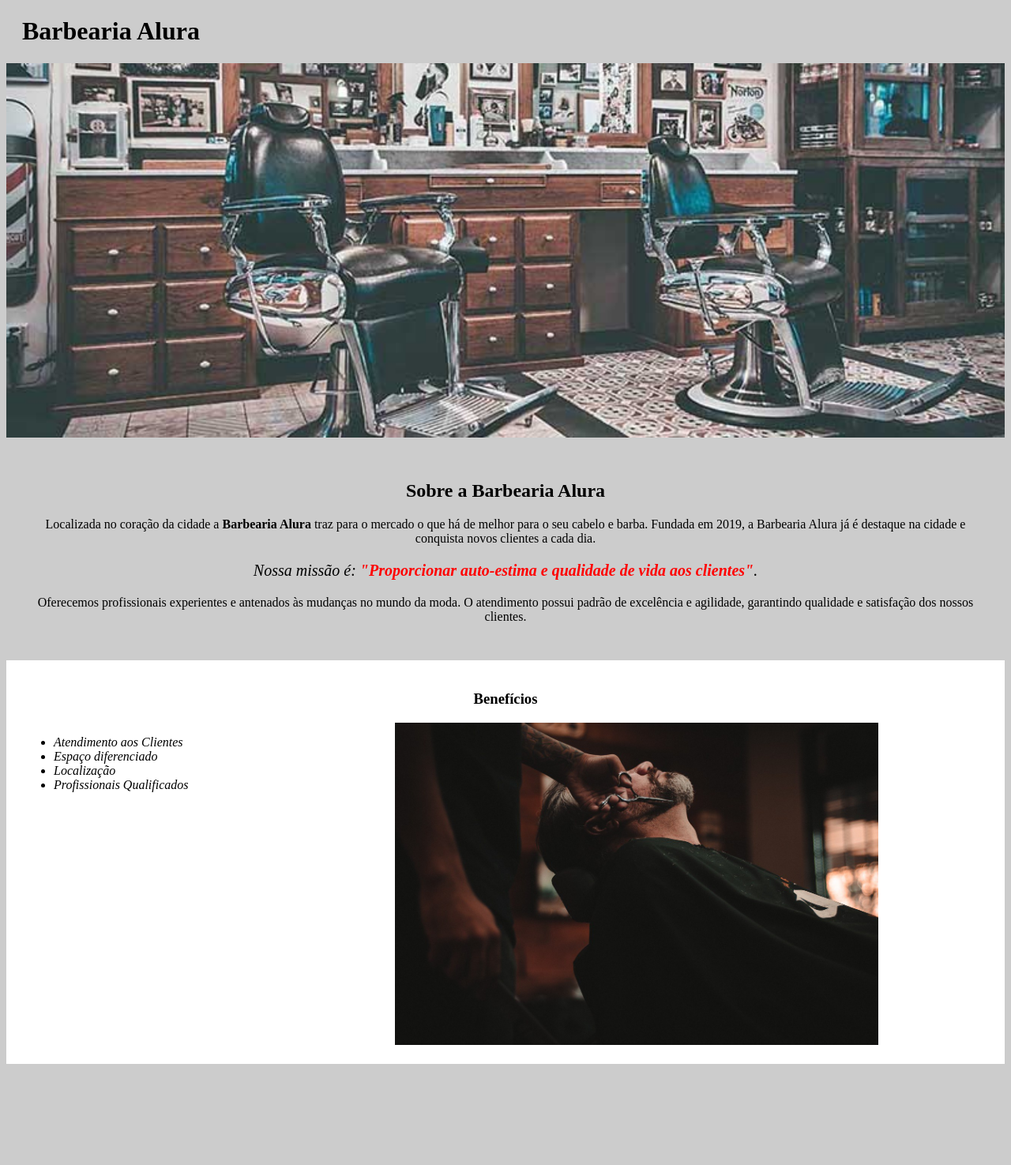
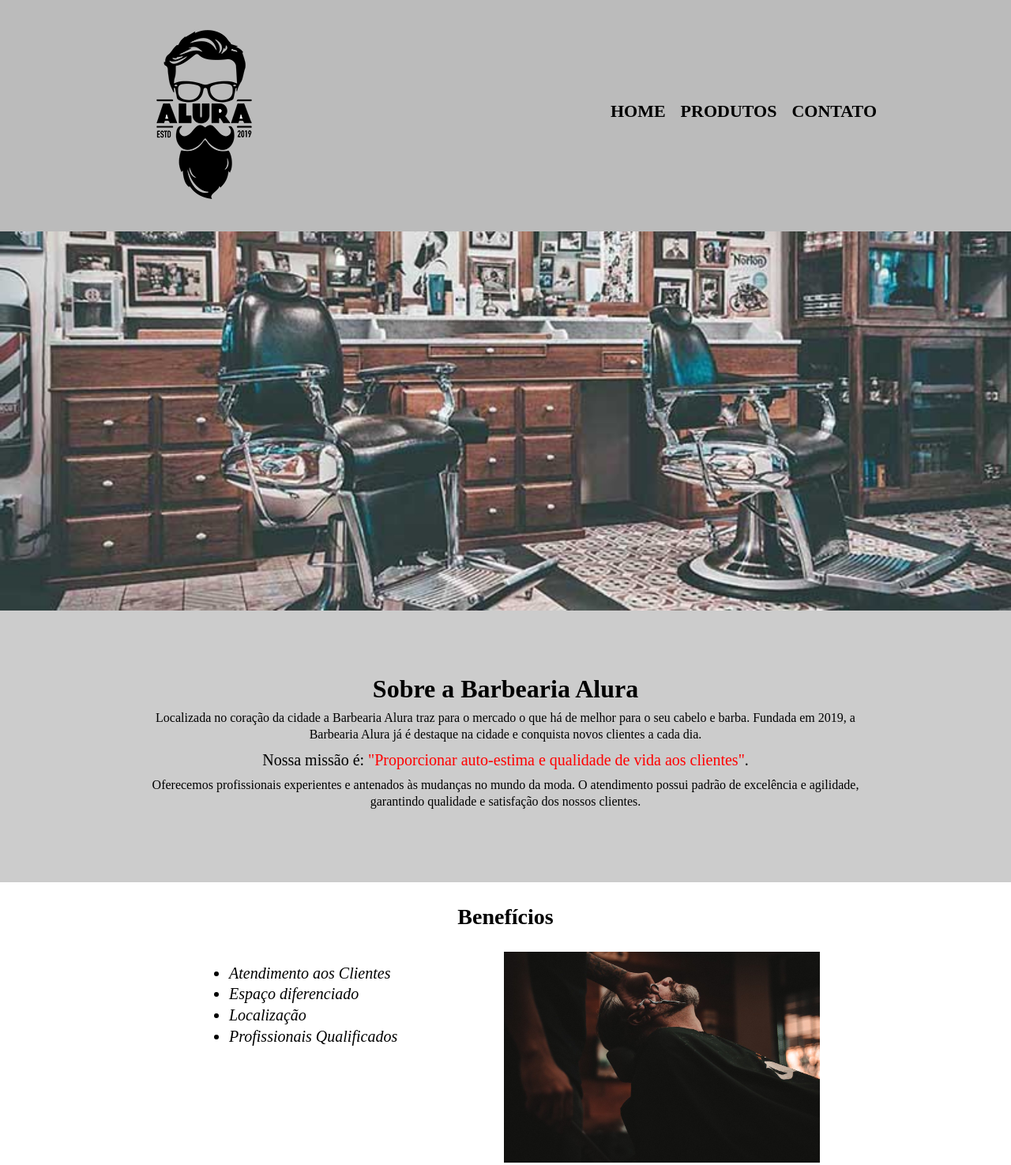
Before and after one commit to joaoiacillo/oracle-next-education, a plain HTML site: page cursos-HTML-CSS/index.html in a window 1280 px wide. Shown: the top 1475 px of the page at 79% size. Before the commit the page ends 1355 px from the top, so only its background shows below. Drawn offline with Linux system fonts and the light colour scheme.

Commit message:
✨ Implement Common CSS & Add Header, Footer to Main Page

```diff
--- a/cursos-HTML-CSS/css/index.css
+++ b/cursos-HTML-CSS/css/index.css
@@ -1,6 +1,4 @@
-body {
-    background: #cccccc;
-}
+/* || Common || */
 
 p {
     text-align: center;
@@ -10,40 +8,60 @@ em strong {
     color: #ff0000;
 }
 
-ul {
-    display: inline-block;
-    vertical-align: top;
-    width: 20%;
-    margin-right: 15%;
-}
+/* || Banner || */
 
 #banner {
     width: 100%;
+}
+
+/* || Main Section || */
+
+main {
+    background: #cccccc;
+    padding: 80px 0;
+}
+
+main h2 {
+    text-align: center;
+    font-size: 32px;
+    font-weight: bold;
+}
+
+main p {
+    margin: 1.2% 0;
+    line-height: 1.3rem;
 }
 
 #mission {
     font-size: 20px;
 }
 
+/* || Benefits || */
+
 #benefits {
     background: white;
-    padding: 20px;
+    padding: 30px 15rem;
 }
 
-#main-section {
-    background: #cccccc;
-    padding: 30px;
+#benefits h3 {
+    margin: 0 0 30px 0;
+    text-align: center;
+    font-size: 28px;
+    font-weight: bold;
 }
 
-.main-heading {
-    padding-left: 20px;
-}
-
-.text-center {
-    text-align: center;
+#benefits ul {
+    width: 28%;
+    margin-right: 15%;
+    padding: 10px 0 0 50px;
+    display: inline-block;
+    vertical-align: top;
+    font-size: 20px;
+    list-style-type: disc;
 }
 
 .itens {
+    margin: 3% 0;
     font-style: italic;
 }
 
--- a/cursos-HTML-CSS/css/produtos.css
+++ b/cursos-HTML-CSS/css/produtos.css
@@ -1,38 +1,3 @@
-header {
-    background: #bbb;
-    padding: 20px 0;
-}
-
-nav {
-    position: absolute;
-    top: 110px;
-    right: 0;
-}
-
-nav li {
-    display: inline;
-    margin-left: 15px;
-}
-
-nav a {
-    color: #000;
-    text-transform: uppercase;
-    text-decoration: none;
-    font-weight: bold;
-    font-size: 22px;
-}
-
-nav a:hover {
-    color: #c78c19;
-    text-decoration: underline;
-}
-
-.container {
-    position: relative;
-    max-width: 940px;
-    margin: 0 auto;
-}
-
 .products {
     padding: 50px 0;
 }
@@ -81,15 +46,3 @@ nav a:hover {
     font-size: 22px;
     font-weight: bold;
 }
-
-footer {
-    padding: 40px 0;
-    background-image: url(../imgs/bg.jpg);
-    text-align: center;
-}
-
-.copyright {
-    margin: 20px 0 0;
-    color: white;
-    font-size: 13px;
-}
--- /dev/null
+++ b/cursos-HTML-CSS/css/style.css
@@ -0,0 +1,64 @@
+/* || Common || */
+
+body.gray {
+    background: #cccccc;
+}
+
+/* || Text || */
+
+.text-center {
+    text-align: center;
+}
+
+/* || Container || */
+
+.container {
+    position: relative;
+    max-width: 940px;
+    margin: 0 auto;
+}
+
+/* || Header || */
+
+header {
+    background: #bbb;
+    padding: 20px 0;
+}
+
+nav {
+    position: absolute;
+    top: 110px;
+    right: 0;
+}
+
+nav li {
+    display: inline;
+    margin-left: 15px;
+}
+
+nav a {
+    color: #000;
+    text-transform: uppercase;
+    text-decoration: none;
+    font-weight: bold;
+    font-size: 22px;
+}
+
+nav a:hover {
+    color: #c78c19;
+    text-decoration: underline;
+}
+
+/* || Footer || */
+
+footer {
+    padding: 40px 0;
+    background-image: url(../imgs/bg.jpg);
+    text-align: center;
+}
+
+.copyright {
+    margin: 20px 0 0;
+    color: white;
+    font-size: 13px;
+}
--- a/cursos-HTML-CSS/index.html
+++ b/cursos-HTML-CSS/index.html
@@ -5,17 +5,29 @@
     <meta http-equiv="X-UA-Compatible" content="IE=edge" />
     <meta name="viewport" content="width=device-width, initial-scale=1.0" />
     <title>Barbearia Alura</title>
+    <link rel="stylesheet" href="css/reset.css">
+    <link rel="stylesheet" href="css/style.css" />
     <link rel="stylesheet" href="css/index.css" />
 </head>
-<body>
+<body class="gray">
     <header>
-        <h1 class="main-heading">Barbearia Alura</h1>
+        <div class="container">
+            <h1><img src="imgs/logo.png" alt="logo da barbearia alura"></h1>
+
+            <nav>
+                <ul>
+                    <li><a href="index.html">Home</a></li>
+                    <li><a href="produtos.html">Produtos</a></li>
+                    <li><a href="contatos.html">Contato</a></li>
+                </ul>
+            </nav>
+        </div>
     </header>
 
     <img src="./imgs/banner.jpg" alt="cadeiras de barbearia" id="banner" />
 
-    <section id="main-section">
-        <h2 class="text-center">Sobre a Barbearia Alura</h2>
+    <main class="container">
+        <h2>Sobre a Barbearia Alura</h2>
 
         <p>Localizada no coração da cidade a <strong>Barbearia Alura</strong> traz para o mercado o que há de melhor para o seu cabelo e barba. Fundada em 2019, a Barbearia Alura já é destaque na cidade e conquista novos clientes a cada dia.</p>
 
@@ -27,10 +39,10 @@
         </p>
 
         <p>Oferecemos profissionais experientes e antenados às mudanças no mundo da moda. O atendimento possui padrão de excelência e agilidade, garantindo qualidade e satisfação dos nossos clientes.</p>
-    </section>
+    </main>
 
     <section id="benefits">
-        <h3 class="text-center">Benefícios</h3>
+        <h3>Benefícios</h3>
 
         <ul>
             <li class="itens">Atendimento aos Clientes</li>
@@ -41,5 +53,10 @@
 
         <img src="imgs/benefits.jpg" class="benefits-img" alt="man having a beard cut">
     </section>
+
+    <footer>
+        <img src="imgs/logo-branco.png" alt="">
+        <p class="copyright">Copyright &copy; Barbearia Alura - 2019</p>
+    </footer>
 </body>
 </html>
```
Also changed, not shown: cursos-HTML-CSS/produtos.html (+1 -0 lines).
